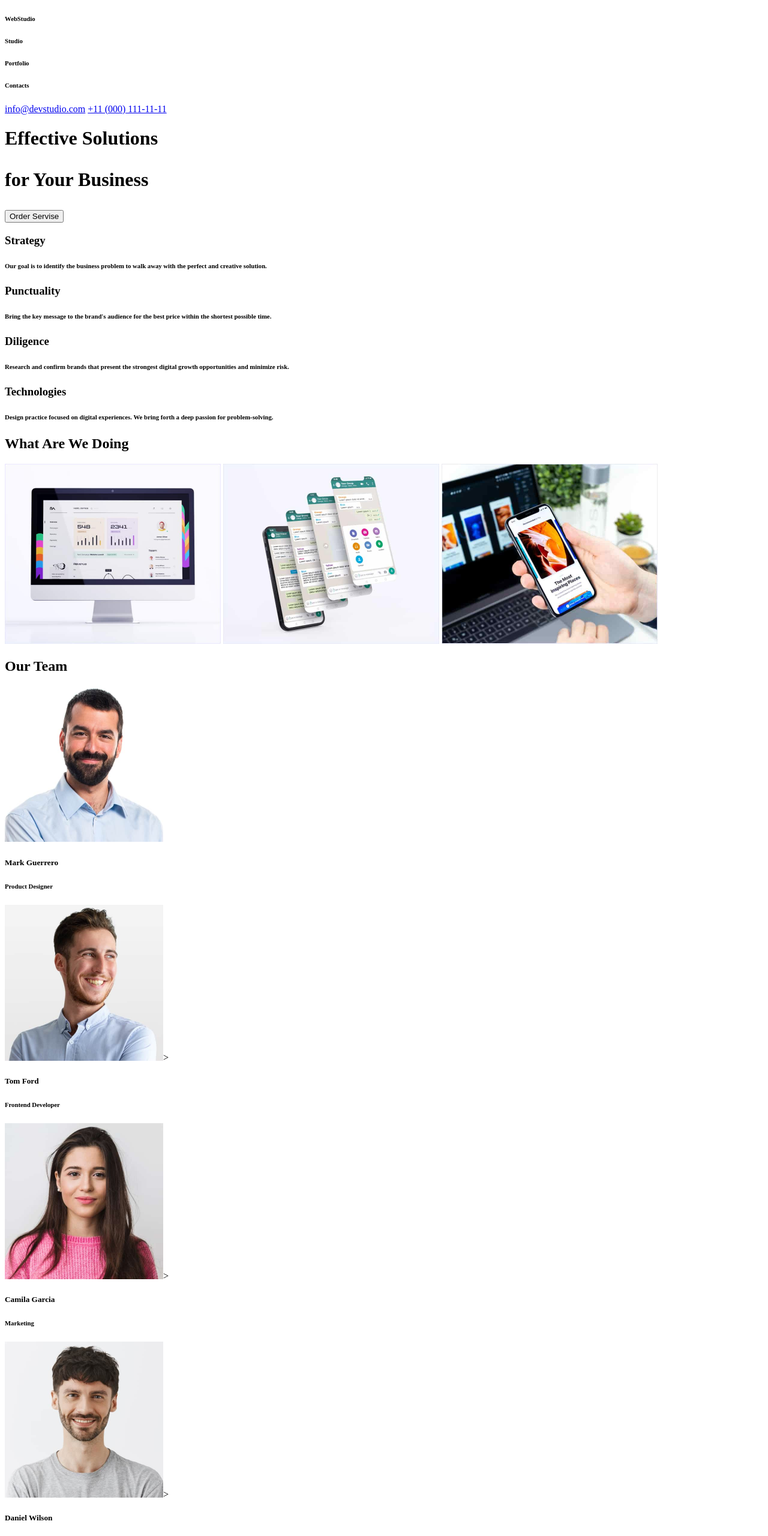
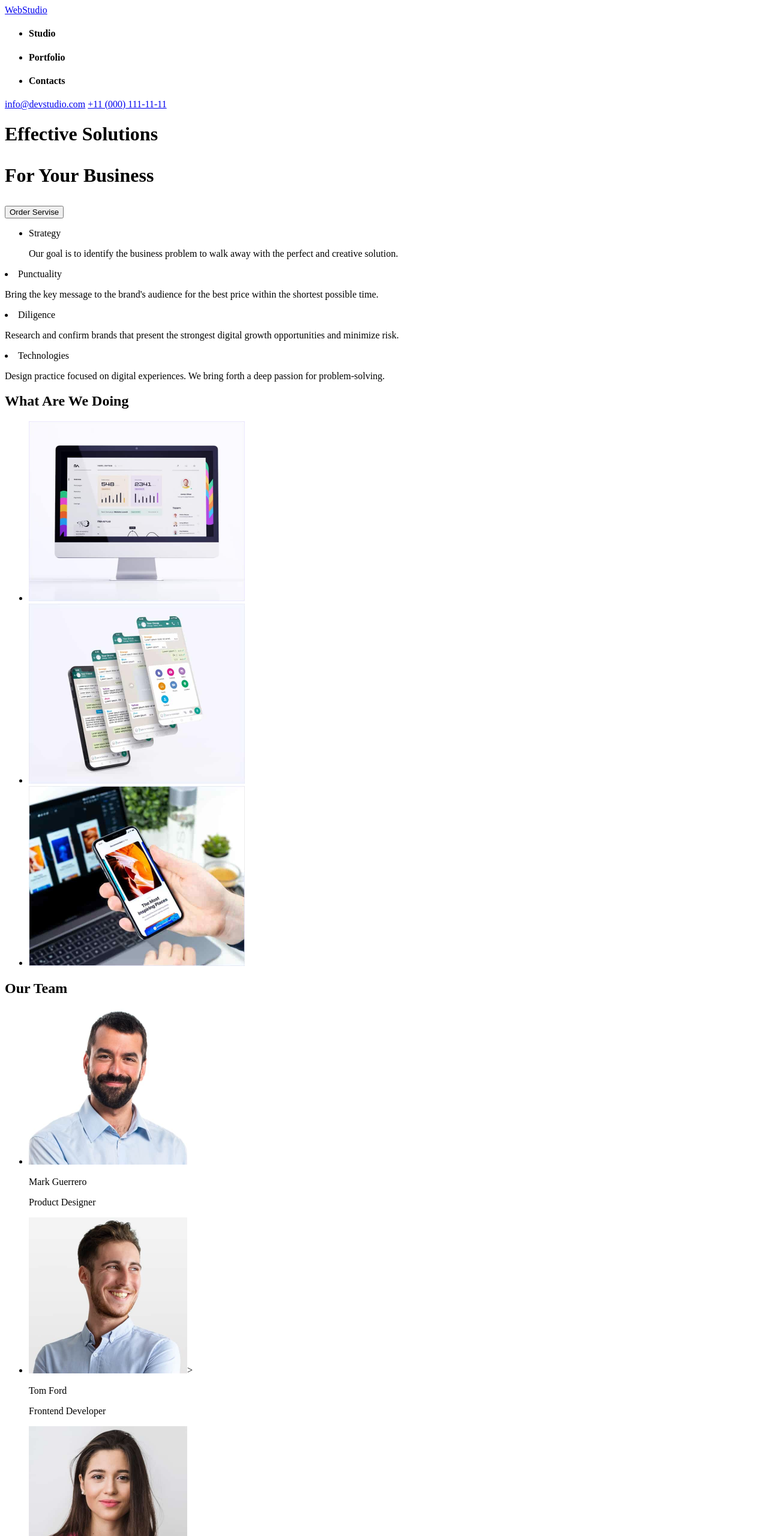
Before and after one commit to DaniilMiliukov/HW1, a plain HTML site: page index.html in a window 1280 px wide. Shown: the top 2560 px of the page at 60% size. Drawn offline with Linux system fonts and the light colour scheme.

Commit message:
Update index.html
Lots of Fixes

```diff
--- a/index.html
+++ b/index.html
@@ -5,131 +5,146 @@
     <meta http-equiv="X-UA-Compatible" content="IE=edge">
     <meta name="viewport" content="width=device-width, initial-scale=1.0">
     <title>Document</title>
+
 </head>
 <body>
-    <!--Main-->
-<!--top clics-->
-<h6>WebStudio</h6>
-<h6>Studio</h6>
-<h6>Portfolio</h6>
-<h6>Contacts</h6>
+
+<header>
+    <a href="https://www.figma.com/file/r2fyWQZBkY7QVfBOYmst4E/Web-Studio-(Version-3.0)-(Copy)?node-id=313511%3A2253&t=WdfOPb0X8TjNbx5k-4"><span>Web</span>Studio</a>
+
+<nav>
+<ul>
+<li><h4>Studio</h4></li>
+<li><h4>Portfolio</h4></li>
+<li><h4>Contacts</h4></li>
+</ul>
+</nav>
 <a href="mailto:info@devstudio.com">info@devstudio.com</a>
 <a href="tel: +11 (000) 111-11-11">+11 (000) 111-11-11</a>
 
 
-
-
-    <!--firsttxt-->
-
+</header>
+<main>
 
     <div>
-    <h1>Effective Solutions
-        <p>
-for Your Business</p>
+    <h1>
+    Effective Solutions
+    <p>For Your Business</p>
 </h1>
 </div>
 <!--Button-->
 <div>
-    <button>Order Servise</button>
+    <button type="button">Order Servise</button>
 </div>
 <!--Servises-->
 <!--1serv-->
 <div>
+    <ul>
+<li>Strategy</li>
 
-<h3>Strategy</h3>
 
-<h6>Our goal is to identify the business problem to walk away with the perfect and creative solution.
-</h6>
+<p>Our goal is to identify the business problem to walk away with the perfect and creative solution. </p>
 </div>
 <!--2serv-->
 <div>
-<h3>Punctuality</h3>
-<h6>
-    Bring the key message to the brand's audience for the best price within the shortest possible time.
-</h6>
+<li>Punctuality</li>
+<p> Bring the key message to the brand's audience for the best price within the shortest possible time.</p>
+
+
 </div>
 <!--3serv-->
 <div>
-    <h3>Diligence</h3>
-    <h6>
+   <li> Diligence</li>
+    <p>
         Research and confirm brands that present the strongest digital growth opportunities and minimize risk.
-    </h6>
+    </p>
 </div>
 <!--4serv-->
 <div>
-    <h3>Technologies</h3>
-    <h6>Design practice focused on digital experiences. We bring forth a deep passion for problem-solving.</h6>
+  <li>Technologies</li>
+    <p>Design practice focused on digital experiences. We bring forth a deep passion for problem-solving.</p>
 </div>
+</ul>
 
 <!--whatdo-->
 
 <div>
 <h2>What Are We Doing</h2>
 </div>
+<ul>
 <div>
     <!-- я оптимізував зображення за допомогою  squoosh -->
-    <img src="images/whatdo1.jpg"
+    <li><img src="images/whatdo1.jpg"
     alt="PC"
     width="360px";
-    height="300px" >
-    <img src="images/whatdo2.jpg"
+    height="300px" ></li>
+    <li><img src="images/whatdo2.jpg"
     alt="Messenger"
     width="360px";
-    height="300px" >
-    <img src="images/whatdo3.jpg"
+    height="300px" ></li>
+    <li><img src="images/whatdo3.jpg"
     alt="Phone/laptop"
     width="360px";
-    height="300px" >
+    height="300px" ></li>
+
 </div>
-
+</ul>
 
 
 <h2>Our Team</h2>
-
+<ul>
 <!--Team-->
 
 <!--Photo1-->
 <div>
-    <img src="images/worker1.jpg"
+  <li><img src="images/worker1.jpg"
     alt="Mark Guerrero"
     width="264px"
-    height="260px">
-    <h5>Mark Guerrero</h5>
-    <h6>Product Designer</h6>
+    height="260px"></li>
+    <p>Mark Guerrero</p>
+    <p>Product Designer</p>
 </div>
 
 <!--Photo2-->
 <div>
-    <img src="images/worker2.jpg"
+    <li><img src="images/worker2.jpg"
     alt="Tom Ford"
     width="264px"
-    height="260px">>
-    <h5>Tom Ford</h5>
-    <h6>Frontend Developer</h6>
+    height="260px">></li>
+
+    <p>Tom Ford</p>
+    <p>Frontend Developer</p>
 </div>
 <!--Photo3-->
 <div>
-    <img src="images/worker3.jpg"
+    <li><img src="images/worker3.jpg"
     alt="Camila Garcia"
     width="264px"
-    height="260px">>
-    <h5>Camila Garcia</h5>
-    <h6>Marketing</h6>
+    height="260px">></li>
+
+    <p>Camila Garcia</p>
+    <p>Marketing</p>
 </div>
 
 <!--Photo4-->
 <div>
-    <img src="images/worker4.jpg"
+    <li><img src="images/worker4.jpg"
     alt="Daniel Wilson"
     width="264px"
-    height="260px">>
-    <h5>Daniel Wilson</h5>
-    <h6>UI Designer</h6>
+    height="260px">></li>
+    <p>Daniel Wilson</p>
+    <p>UI Designer</p>
+
 </div>
+</ul>
+</main>
 
-
-<h6>WebStudio</h6>
-<h8>Increase the flow of customers and sales for your business with digital marketing & growth solutions.</h8>
+<footer>
+   <a href="https://www.figma.com/file/r2fyWQZBkY7QVfBOYmst4E/Web-Studio-(Version-3.0)-(Copy)?node-id=313511%3A2253&t=WdfOPb0X8TjNbx5k-4"><span>Web</span>Studio</a>
+<pre>Increase the flow of customers and
+sale for your business with digital
+marketing & growth solutions.</pre>
+</footer>
 
 
 
```
